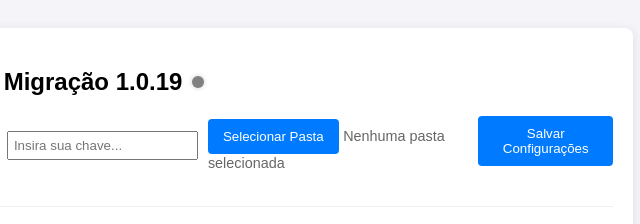
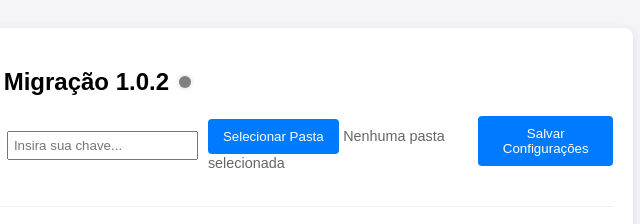
Before and after one commit to brunojustino/dbftomysql, a website built with Vite: page src/index.html in a window 1280 px wide. Shown: the top 224 px of the page, 377-1017 px from the left. Built offline with nearby package versions, Linux system fonts and the light colour scheme.

```diff
--- a/src/index.html
+++ b/src/index.html
@@ -64,7 +64,7 @@
   <body>
     <div class="container">
       <h2 style="display: flex; align-items: center; gap: 10px">
-        Proinfo Migração 1.0.19
+        Proinfo Migração 1.0.2
         <span
           id="statusCircle"
           title="Verificando conexão..."
```
Also changed, not shown: package.json (+5 -2 lines).
